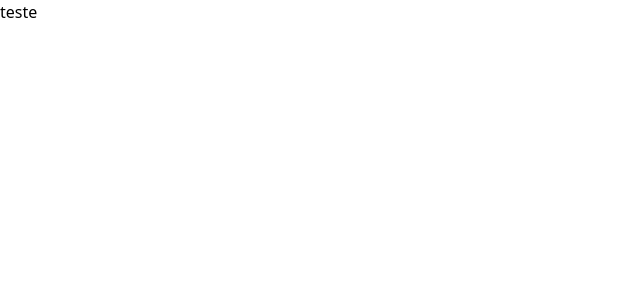
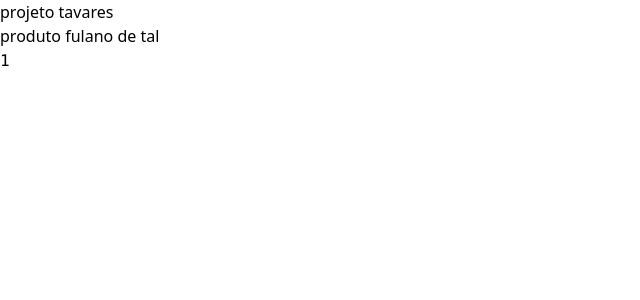
Before and after one commit to MateusSelani/hello-nextjs, a Next.js app: page /1 in a window 1280 px wide. Shown: the top 300 px of the page, without its empty margins (0-640 px from the left). Built offline with nearby package versions, Linux system fonts and the light colour scheme.

Commit message:
dados para paginas dinamicas

```diff
--- /dev/null
+++ b/src/components/DinamicPages.tsx
@@ -0,0 +1,9 @@
+export default function DinamicPages({id, titulo, txt}: any) {
+    return(
+        <div>
+            <h1>{titulo}</h1>
+            <p>{txt}</p>
+            <code>{id}</code>
+        </div>
+    )
+}
--- a/src/components/cards/Cards.tsx
+++ b/src/components/cards/Cards.tsx
@@ -14,7 +14,7 @@ export default function Cards({id, titulo, txt}: any) {
                 <div className="flex flex-row gap-2 items-center">
                     <button className="bg-blue-800 text-white p-3 rounded
                         hover:bg-blue-900 hover:text-gray-300">
-                            <Link href={`/${removeWhiteSpaces(titulo)}`}>Visualizar</Link>
+                            <Link href={`/${id}`}>Visualizar</Link>
                     </button>
                     <code className="w-full text-end text-gray-600 pr-2">#{id}</code>
                 </div>
--- /dev/null
+++ b/src/pages/[id].tsx
@@ -0,0 +1,27 @@
+import DinamicPages from "@/components/DinamicPages"
+import Datas from "@/datas"
+import { useRouter } from "next/router"
+
+export default function Titulo() {
+
+    const router = useRouter()
+    const param = router.query.id
+
+    // Filtro para trazer dados da pagina atual
+    const content = Datas().content
+    const currentPage = content.filter(item => item.id.toString() == param)
+
+    return (
+        <div>
+            {
+            currentPage.map((item) =>
+                <DinamicPages
+                    key={item.id}
+                    id={item.id}
+                    titulo={item.titulo}
+                    txt={item.txt}
+                />
+            )}
+        </div>
+    )
+}
--- a/src/pages/[titulo].tsx
+++ /dev/null
@@ -1,8 +0,0 @@
-export default function Titulo() {
-
-    return (
-        <div>
-            teste
-        </div>
-    )
-}
```
